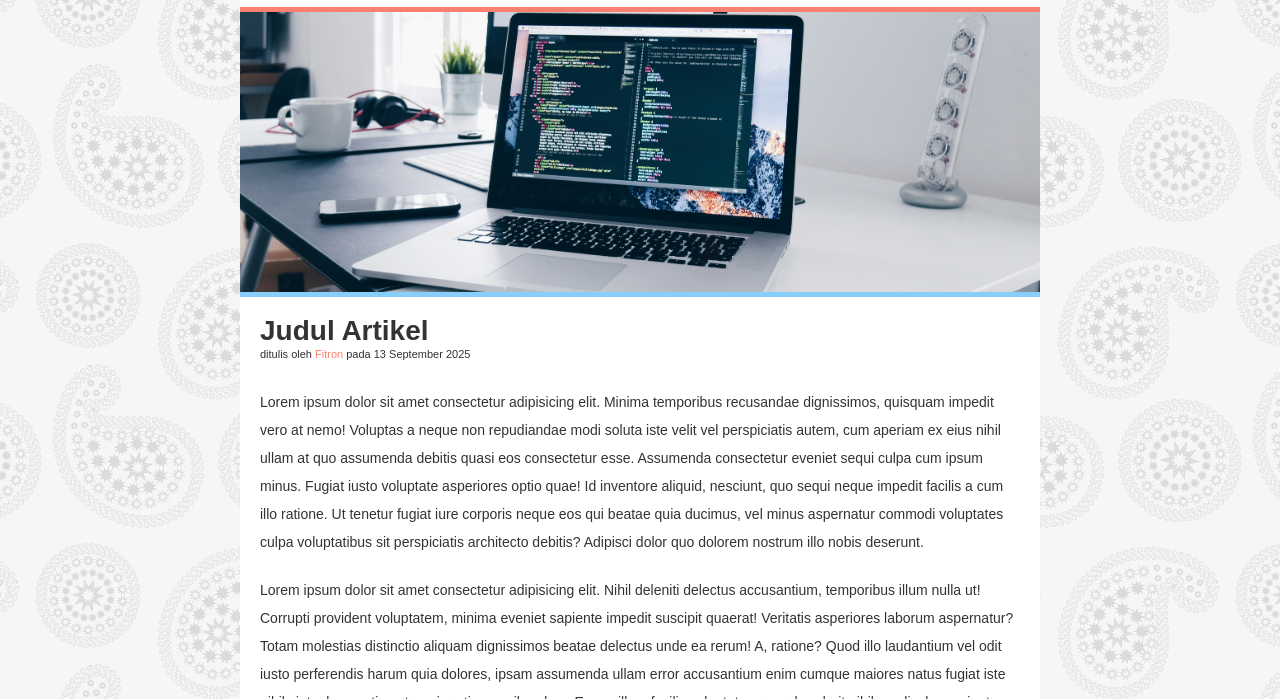
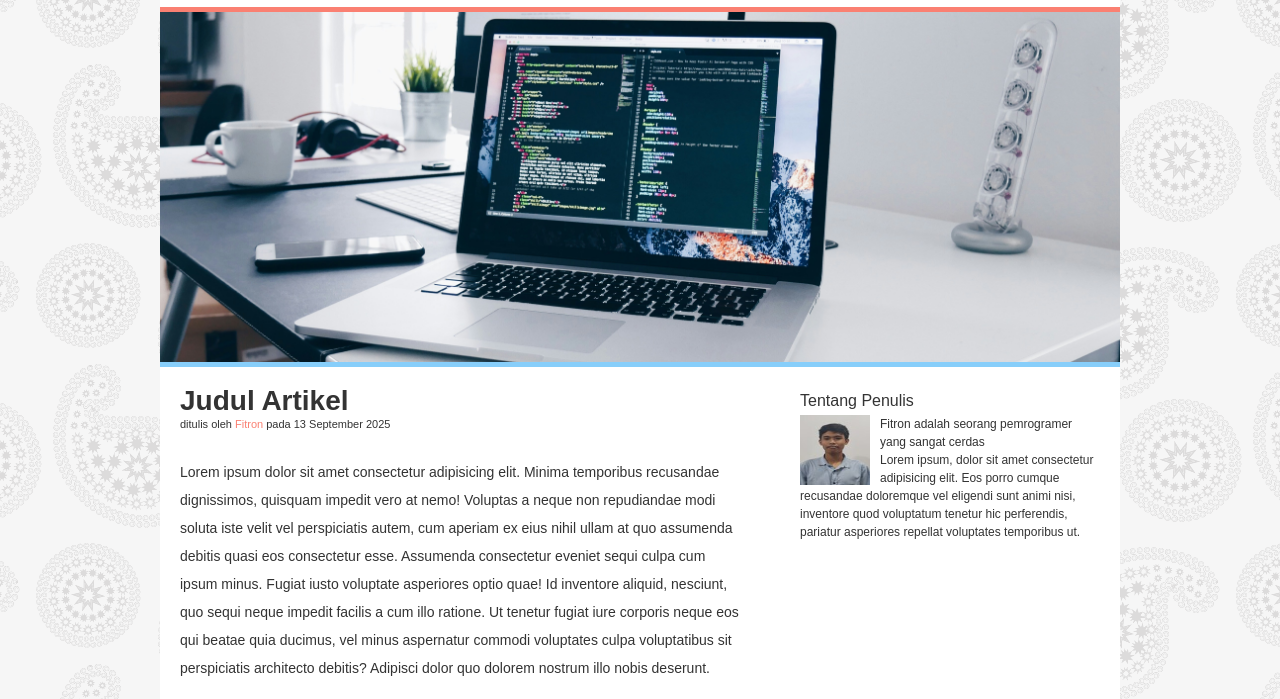
Before and after one commit to Fitronz/css-layouting, a plain HTML site: page index.html in a window 1280 px wide. Shown: the part 99-798 px from the top of the page. Drawn offline with Linux system fonts and the light colour scheme.

Commit message:
Membuat multiple layout

```diff
--- a/index.html
+++ b/index.html
@@ -21,7 +21,8 @@
 
       <div class="hero"></div>
 
-      <div class="content">
+      <div class="content cf">
+        <div class="main">
           <h2>Judul Artikel</h2>
           <p class="penulis">
             ditulis oleh <a href="#">Fitron</a> pada 13 September 2025
@@ -33,11 +34,11 @@
             perspiciatis autem, cum aperiam ex eius nihil ullam at quo assumenda
             debitis quasi eos consectetur esse. Assumenda consectetur eveniet
             sequi culpa cum ipsum minus. Fugiat iusto voluptate asperiores optio
-          quae! Id inventore aliquid, nesciunt, quo sequi neque impedit facilis
-          a cum illo ratione. Ut tenetur fugiat iure corporis neque eos qui
-          beatae quia ducimus, vel minus aspernatur commodi voluptates culpa
-          voluptatibus sit perspiciatis architecto debitis? Adipisci dolor quo
-          dolorem nostrum illo nobis deserunt.
+            quae! Id inventore aliquid, nesciunt, quo sequi neque impedit
+            facilis a cum illo ratione. Ut tenetur fugiat iure corporis neque
+            eos qui beatae quia ducimus, vel minus aspernatur commodi voluptates
+            culpa voluptatibus sit perspiciatis architecto debitis? Adipisci
+            dolor quo dolorem nostrum illo nobis deserunt.
           </p>
 
           <p>
@@ -48,24 +49,38 @@
             distinctio aliquam dignissimos beatae delectus unde ea rerum! A,
             ratione? Quod illo laudantium vel odit iusto perferendis harum quia
             dolores, ipsam assumenda ullam error accusantium enim cumque maiores
-          natus fugiat iste nihil sint, obcaecati nostrum in ratione quibusdam.
-          Eos, a illum facilis voluptatem reprehenderit nihil, explicabo
-          sapiente enim accusantium magni nostrum! Mollitia nostrum facilis
-          cumque error, similique quod aliquam, molestiae odit sed maiores eos.
-          Expedita nam culpa quasi laborum.
+            natus fugiat iste nihil sint, obcaecati nostrum in ratione
+            quibusdam. Eos, a illum facilis voluptatem reprehenderit nihil,
+            explicabo sapiente enim accusantium magni nostrum! Mollitia nostrum
+            facilis cumque error, similique quod aliquam, molestiae odit sed
+            maiores eos. Expedita nam culpa quasi laborum.
           </p>
 
           <p>
-          Lorem ipsum dolor sit amet consectetur, adipisicing elit. Optio minima
-          vitae quibusdam quo porro est quas sint beatae error eaque aspernatur
-          inventore magnam ipsam possimus ullam obcaecati consequuntur, rem
-          ratione veniam officiis iste quos vero. Molestiae ipsa vero cum maxime
-          enim labore deleniti? Quod soluta quas quis harum, dolore eum, sunt
-          ullam, facilis veritatis sint saepe? Maiores culpa ipsa neque vel,
-          praesentium, illum tempora atque dolor incidunt totam dolorem! Dicta
-          tempore commodi placeat asperiores dolores velit, harum quas, facere,
-          adipisci nihil praesentium laudantium at ex? In, cupiditate commodi.
+            Lorem ipsum dolor sit amet consectetur, adipisicing elit. Optio
+            minima vitae quibusdam quo porro est quas sint beatae error eaque
+            aspernatur inventore magnam ipsam possimus ullam obcaecati
+            consequuntur, rem ratione veniam officiis iste quos vero. Molestiae
+            ipsa vero cum maxime enim labore deleniti? Quod soluta quas quis
+            harum, dolore eum, sunt ullam, facilis veritatis sint saepe? Maiores
+            culpa ipsa neque vel, praesentium, illum tempora atque dolor
+            incidunt totam dolorem! Dicta tempore commodi placeat asperiores
+            dolores velit, harum quas, facere, adipisci nihil praesentium
+            laudantium at ex? In, cupiditate commodi.
           </p>
+        </div>
+
+        <div class="sidebar">
+          <h3>Tentang Penulis</h3>
+          <img src="image/Me.jpg" alt="fitron" />
+          <p>Fitron adalah seorang pemrogramer yang sangat cerdas</p>
+          <p>
+            Lorem ipsum, dolor sit amet consectetur adipisicing elit. Eos porro
+            cumque recusandae doloremque vel eligendi sunt animi nisi, inventore
+            quod voluptatum tenetur hic perferendis, pariatur asperiores
+            repellat voluptates temporibus ut.
+          </p>
+        </div>
       </div>
       <div class="footer"><p class="copy">copyright 2025 fitron</p></div>
     </div>
--- a/style.css
+++ b/style.css
@@ -138,7 +138,7 @@ body {
 }
 
 .container {
-  width: 800px;
+  width: 960px;
   margin: auto;
   background-color: #fff;
 }
@@ -171,36 +171,62 @@ body {
 }
 
 .hero {
-  height: 280px;
+  height: 350px;
   background-image: url(image/hero.jpg);
   background-size: cover;
-  background-position: 0 -180px;
+  background-position: 0 -210px;
   border-top: 5px solid salmon;
   border-bottom: 5px solid lightskyblue;
 }
 
-.content {
+.main {
+  width: 600px;
   padding: 20px;
+  box-sizing: border-box;
+  float: left;
 }
 
-.content h2 {
+.main h2 {
   font-size: 28px;
   font-weight: bold;
 }
 
-.content .penulis {
+.main .penulis {
   font-size: 11px;
   margin-top: -5px;
 }
 
-.content .penulis a {
+.main .penulis a {
   color: salmon;
   text-decoration: none;
 }
 
-.content p {
+.main p {
   margin-bottom: 20px;
   font-size: 14px;
+}
+
+/* sidebar*/
+.sidebar {
+  width: 300px;
+  float: right;
+  padding: 20px;
+}
+
+.sidebar .h3 {
+  font-weight: bold;
+  color: #666;
+}
+
+.sidebar img {
+  width: 70px;
+  height: 70px;
+  float: left;
+  padding-right: 10px;
+}
+
+.sidebar p {
+  font: 12px/18px arial;
 }
 
 .footer {
@@ -212,3 +238,23 @@ body {
   text-align: center;
   font-size: 12px;
 }
+
+/*clearfix*/
+
+.cf:before,
+.cf:after {
+  content: " "; /* 1 */
+  display: table; /* 2 */
+}
+
+.cf:after {
+  clear: both;
+}
+
+/**
+ * For IE 6/7 only
+ * Include this rule to trigger hasLayout and contain floats.
+ */
+.cf {
+  *zoom: 1;
+}
```
Also changed, not shown: image/Me.jpg (added). Lines whose indentation alone changed are shown as unchanged.
